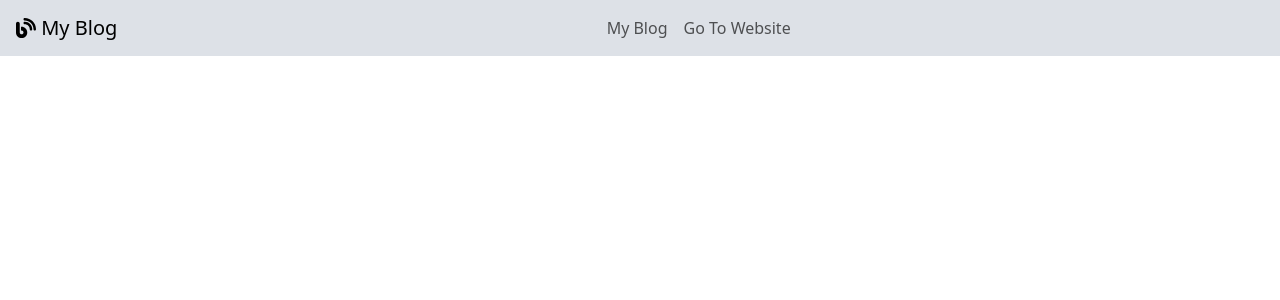
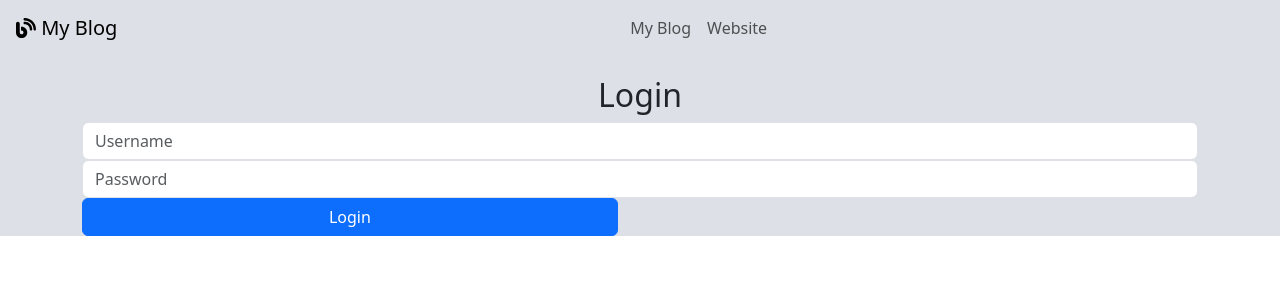
Before and after one commit to yarazarin/mern-blog-client, a React (Create React App) app: page /mern-blog-client/login in a window 1280 px wide. Shown: the top 300 px of the page. Built offline with nearby package versions, Linux system fonts and the light colour scheme.

Commit message:
github deploy

```diff
--- a/public/404.html
+++ b/public/404.html
@@ -1,6 +1,7 @@
 <!DOCTYPE html>
 <html>
   <head>
+    <meta http-equiv="refresh" content="0; URL=./index.html" />
     <meta charset="utf-8" />
     <meta http-equiv="X-UA-Compatible" content="IE=edge" />
     <meta name="viewport" content="width=device-width,initial-scale=1" />
--- a/src/App.js
+++ b/src/App.js
@@ -11,7 +11,7 @@ import "./App.css";
 
 function App() {
   return (
-    <Router>
+    <Router basename="/mern-blog-client">
       <div className="App">
         <Navbar />
         <Routes>
--- a/src/components/Navbar.js
+++ b/src/components/Navbar.js
@@ -1,6 +1,6 @@
 //client/src/components/Navbar.js
 import React from "react";
-import { Link, useNavigate } from "react-router-dom";
+import { useNavigate } from "react-router-dom";
 import { Navbar, Nav } from "react-bootstrap";
 import { NavLink } from "react-router-dom";
 import { FontAwesomeIcon } from "@fortawesome/react-fontawesome";
@@ -17,7 +17,7 @@ const Navigation = () => {
 
   return (
     <Navbar bg="none" expand="lg" className="justify-content-between px-3">
-      <Navbar.Brand href="/myblog">
+      <Navbar.Brand as={NavLink} to="/myblog">
         <FontAwesomeIcon icon={faBlog} /> My Blog
       </Navbar.Brand>
       <Navbar.Toggle aria-controls="basic-navbar-nav" />
@@ -32,8 +32,8 @@ const Navigation = () => {
             My Blog
           </Nav.Link>
           {!isAuth ? (
-            <Nav.Link as={NavLink} to="https://yarazarin.github.io/itisyara">
-              Go To Website
+            <Nav.Link href="https://yarazarin.github.io/itisyara">
+              Website
             </Nav.Link>
           ) : (
             <Nav.Link onClick={handleLogout}>Logout</Nav.Link>
```
